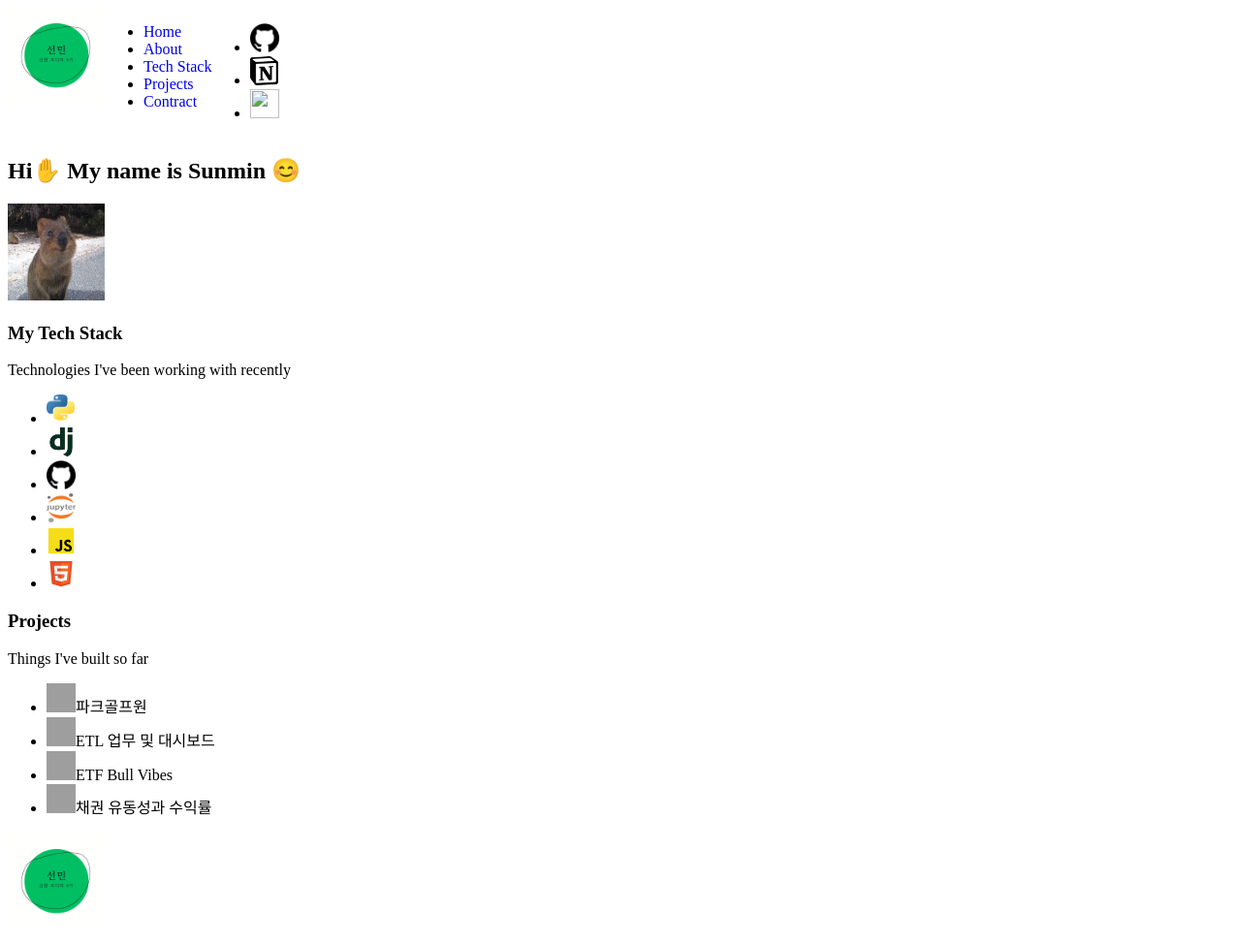
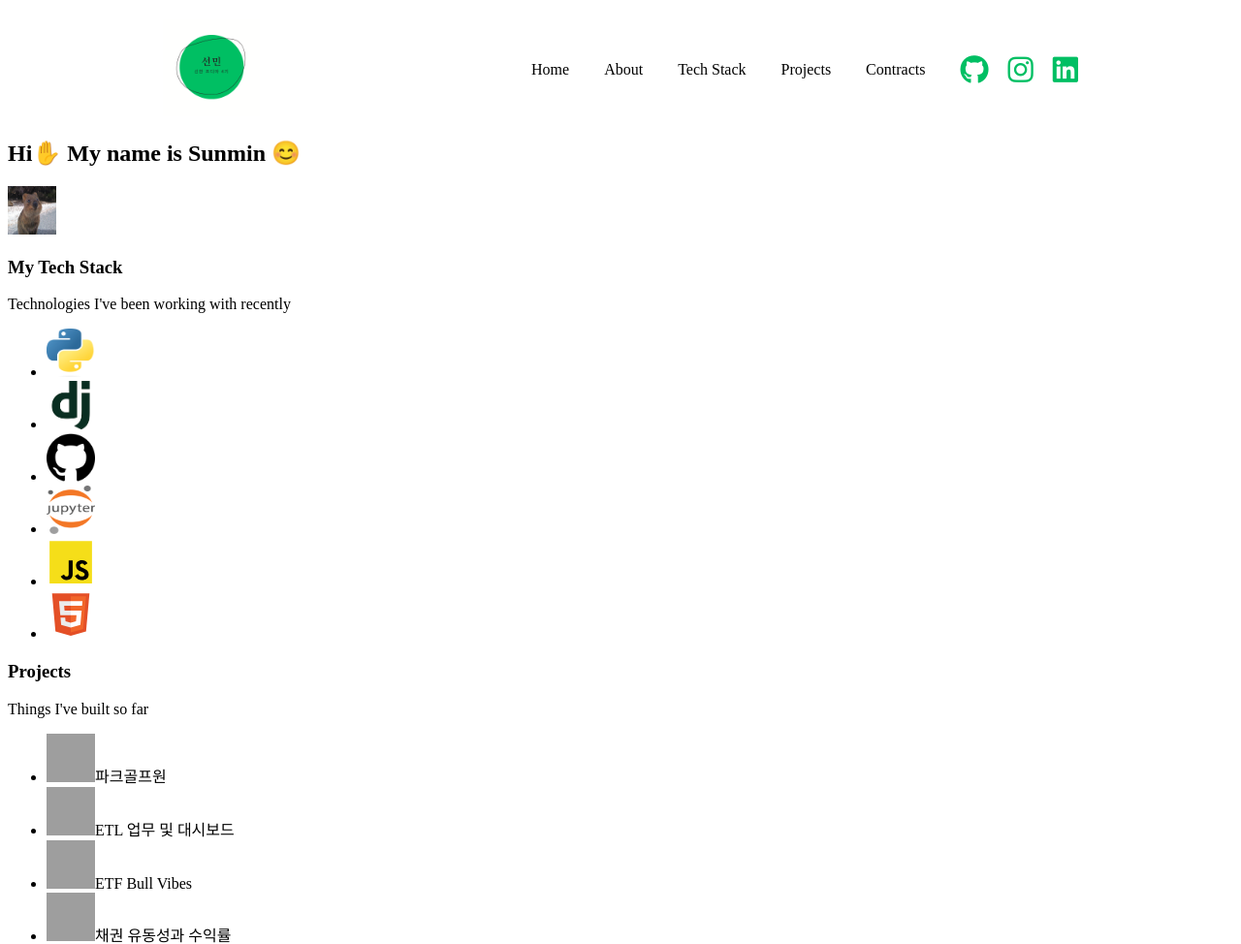
Before and after one commit to Phoebe125/web_advanced, a plain HTML site: page profile/index.html in a window 1280 px wide. Shown: the top 974 px of the page at 97% size. Drawn offline with Linux system fonts and the light colour scheme; grey boxes are pictures that could not be loaded.

Commit message:
feat: nav css 배치

```diff
--- a/profile/index.html
+++ b/profile/index.html
@@ -14,26 +14,26 @@
     <header>
         <!-- navigation -->
         <nav>
-            <div><img class="main-logo" src="./images/logo.png" /></div>
-            <div>
-                <ul>
-                    <li><a href="#">Home</a></li>
-                    <li><a href="#">About</a></li>
-                    <li><a href="#">Tech Stack</a></li>
-                    <li><a href="#">Projects</a></li>
-                    <li><a href="#">Contract</a></li>
-                </ul>
+            <div class="nav-logo">
+                <img class="main-logo" src="./images/logo.png" />
             </div>
-            <div>
-                <ul>
-                    <li><img src="./images/github_icon.png" /></li>
-                    <li><img src="./images/notion.svg.png" /></li>
-                    <li><img src="./images/linkedin.jpg" /></li>
-                </ul>
+            <div class="nav-items">
+                <div class="nav-menu">
+                    <div><a href="#">Home</a></div>
+                    <div><a href="#">About</a></div>
+                    <div><a href="#">Tech Stack</a></div>
+                    <div><a href="#">Projects</a></div>
+                    <div><a href="#">Contracts</a></div>
+                </div>
+                <div class="nav-sns">
+                    <div><i class="fa-brands fa-github"></i></div>
+                    <div><i class="fa-brands fa-instagram"></i></div>
+                    <div><i class="fa-brands fa-linkedin"></i></div>
+                </div>
             </div>
         </nav>
         <!-- 프로필 -->
-        <section>
+        <section id="profile">
             <div>
                 <h1>Hi✋ My name is Sunmin 😊</h1>
             </div>
@@ -104,5 +104,5 @@
         </div>
     </footer>
 </body>
-
+<script src="https://kit.fontawesome.com/6fbcf91afd.js" crossorigin="anonymous"></script>
 </html>
--- a/profile/style.css
+++ b/profile/style.css
@@ -5,21 +5,49 @@ a {
 }
 
 img {
-    width: 30px;
-    height: 30px;
+    width: 50px;
+    height: 50px;
 }
 
 nav {
     display: flex;
-    flex-direction: row;
+    justify-content: space-between;
+    margin: 20px 160px
 }
 
-#header-logo {
+.nav-logo {
+    display: inline-block;
+}
+
+.nav-logo img {
     width: 100px;
     height: 100px;
+    object-fit: cover;
 }
 
-.main-logo {
-    width: 100px;
-    height: 100px;
+.nav-items {
+    display: flex;
+    flex-direction: row;
+    gap: 36px;
 }
+
+.nav-menu {
+    display: flex;
+    gap: 36px;
+    justify-content: flex-end;
+    align-items: center;
+}
+.nav-menu a {
+    color: inherit;
+    text-decoration: none;
+}
+.nav-sns {
+    display: flex;
+    gap: 20px;
+    align-items: center;
+}
+
+.nav-sns i {
+    font-size: 30px;
+    color: rgb(0, 191, 99);
+}
```
Also changed, not shown: basic/css_practice.html (added, +29 -0 lines), basic/style.css (added, +52 -0 lines).
